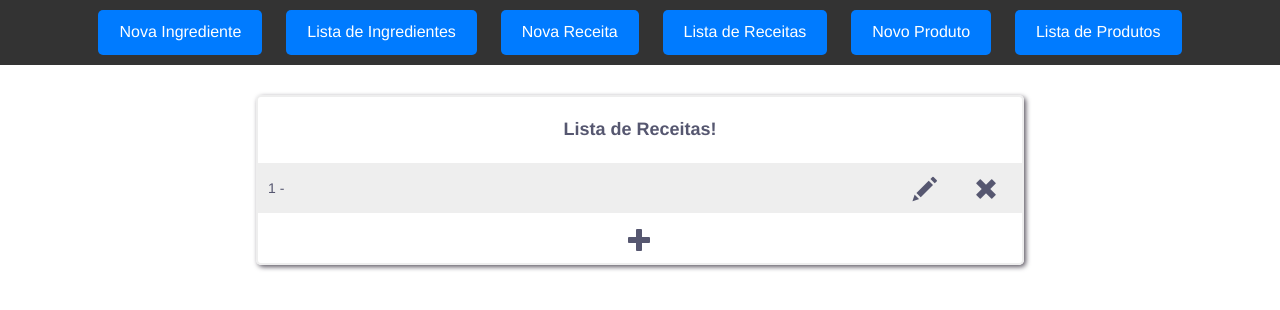
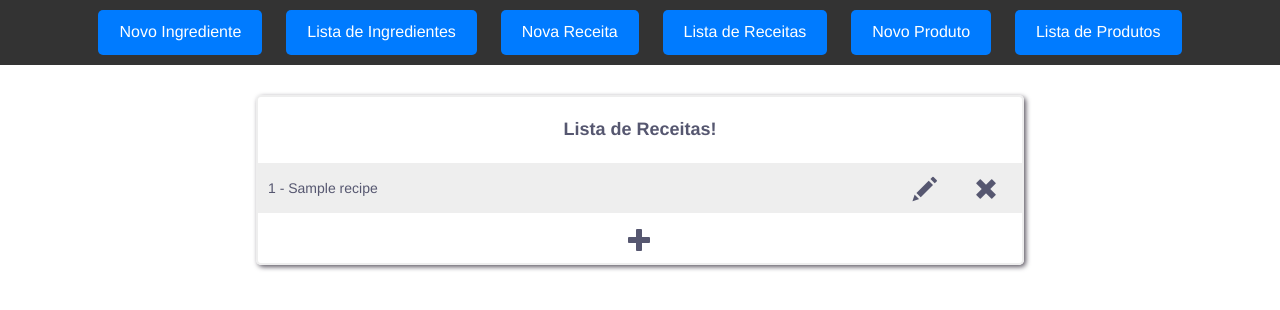
Before and after one commit to douglasrdv/inventory_manager, a Django app: page /recipes-list in a window 1280 px wide. Shown: the top 310 px of the page. Run offline with Django 4.2, Linux system fonts and the light colour scheme; tables that the repository leaves empty hold one stand-in row (values such as "Sample post"); some libraries are stand-ins or nearby versions.

Commit message:
Minor adjustments

```diff
--- a/thelirios/myapp/templates/header.html
+++ b/thelirios/myapp/templates/header.html
@@ -28,7 +28,7 @@
 </head>
 <body>
     <header>
-        <a href="{% url 'new-ingredient' %}" class="btn">Nova Ingrediente</a>
+        <a href="{% url 'new-ingredient' %}" class="btn">Novo Ingrediente</a>
         <a href="{% url 'ingredients-list' %}" class="btn">Lista de Ingredientes</a>
         <a href="{% url 'new-recipe' %}" class="btn">Nova Receita</a>
         <a href="{% url 'recipes-list' %}" class="btn">Lista de Receitas</a>
--- a/thelirios/myapp/templates/recipe_list.html
+++ b/thelirios/myapp/templates/recipe_list.html
@@ -18,7 +18,7 @@
         {% for recipe in recipes %}
         <div class="{% cycle 'row1' 'row2' %} row">
             <div class="list-text">
-                <p>{{ recipe.id }} - {{ recipe.title }}</p>
+                <p>{{ recipe.id }} - {{ recipe.name }}</p>
             </div>
             <div class="icon-container">
                 <a href="{%url 'recipe-delete' recipe.id%}"><i class="glyphicon glyphicon-remove list-icon"></i></a>
--- a/thelirios/myapp/views.py
+++ b/thelirios/myapp/views.py
@@ -108,7 +108,7 @@ def recipe_registration(request):
         form = RecipeForm(request.POST)
         if form.is_valid():
             form.save()
-            return redirect("recipes-list")
+            return redirect("recipe-details")
 
     else:
         form = RecipeForm()
```
